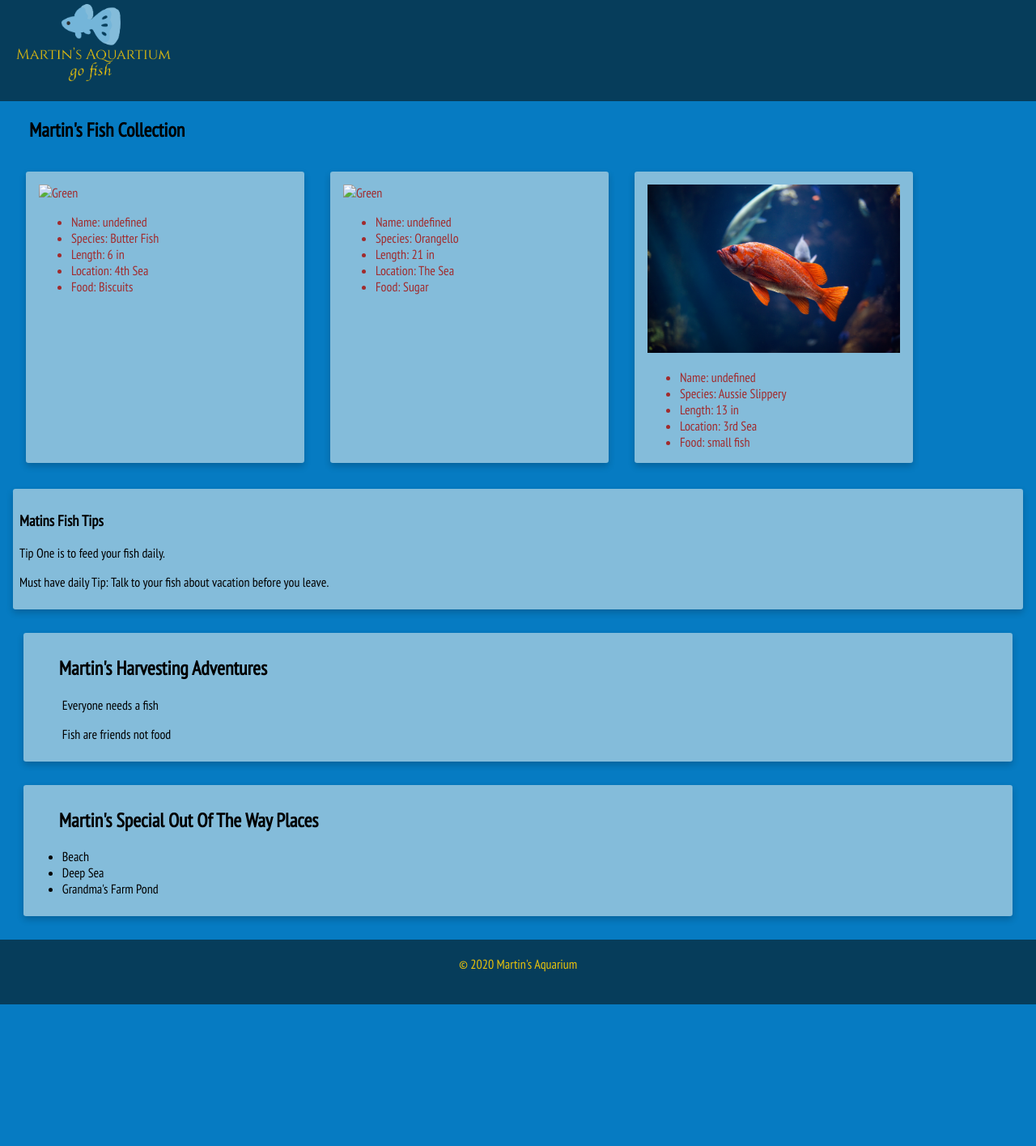
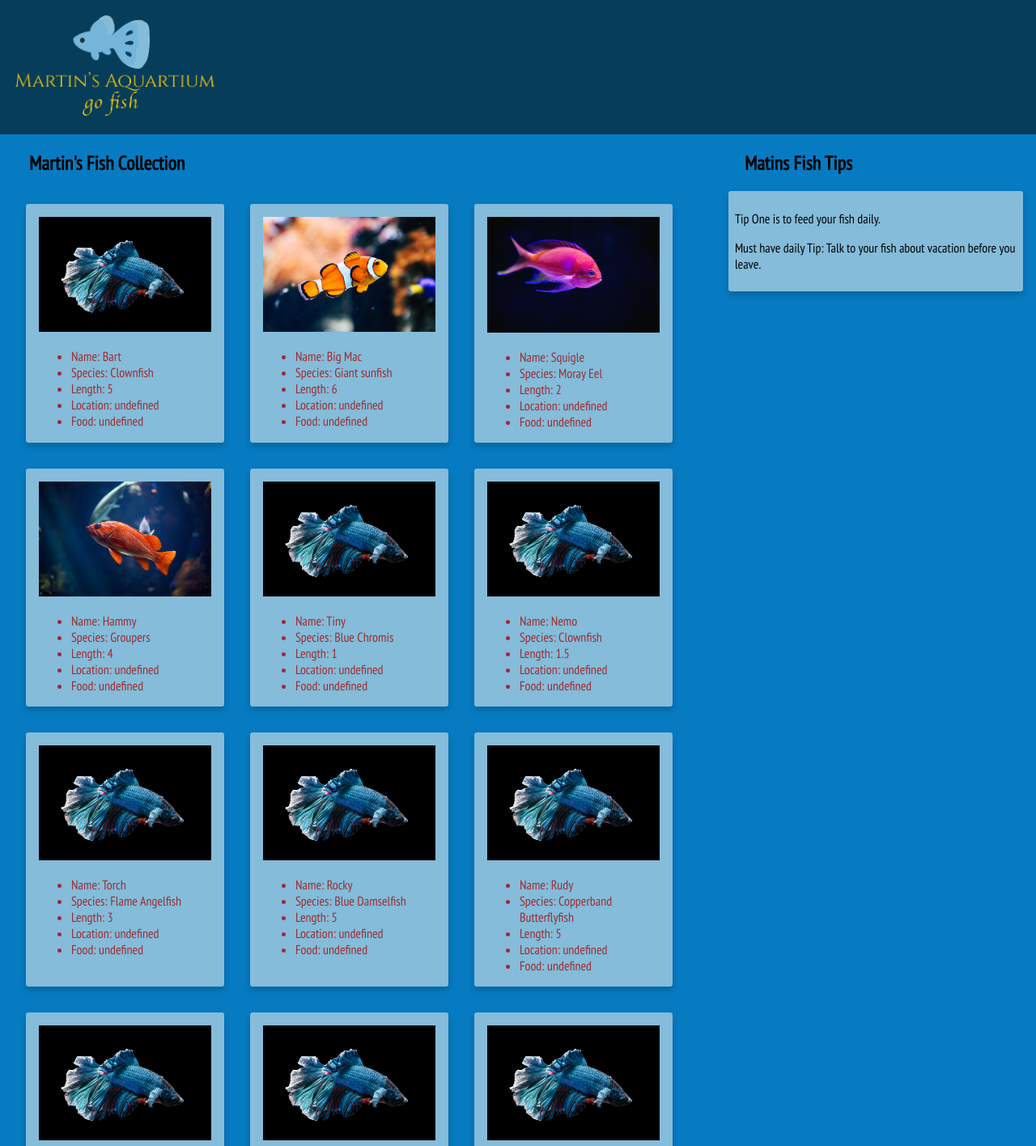
Before and after one commit to sageklein/Sages-Martins-Aquarium, a plain HTML site: page index.html in a window 1280 px wide. Shown: the part 15-1431 px from the top of the page at 81% size. Before the commit the page ends 1256 px from the top, so only its background shows below. Drawn offline with Linux system fonts and the light colour scheme; files whose address does not match are found by name.

Commit message:
fixed broken image and section alignment

```diff
--- a/css/main.css
+++ b/css/main.css
@@ -4,22 +4,28 @@ body {
 margin: 0;
 }
 
-
 h2{
 padding-left: 1.5em ;
-
 }
 
 #fishTank {
 display: flex;
-	flex-wrap: nowrap;
-	margin: 1em;
+flex-direction: row;
+}
+
+.pageColumnLeft{
+width: 75%;
+}
+
+.pageColumnRight{
+width: 25%;
 }
 
 .fishList{
-	flex: 3;
 display: flex;
+flex-direction: row;
 flex-wrap: wrap;
+margin: 1em;
 }
 
 .fishList-card {
@@ -33,14 +39,10 @@ h2{
 border-radius: .2em;
 }
 
-.card-image {
-
-}
-
 .fish-image {
 width: 100%;
+padding-top: 1em;
 height: auto;
-	padding-top: 1em;
 }
 
 .block-container {
@@ -53,11 +55,11 @@ h2{
 }
 
 img {
-    height: 6em;
+width: 20%;
+padding-top: 1em;
 }
 
 aside {
-	flex: 1;
 background-color: #84BCDA;
 box-shadow: 0 4px 8px 0 rgba(0,0,0,0.2);
 padding: .5em;
@@ -81,7 +83,7 @@ aside {
 color: #ECC30B;
 text-align: left;
 padding-bottom: 3em ;
-    padding: 20px;
+padding: 18px;
 }
 
 /* body {
--- a/index.html
+++ b/index.html
@@ -3,7 +3,7 @@
 <head>
 	<meta charset="UTF-8">
 	<meta name="viewport" content="width=device-width, initial-scale=1.0">
-	<title>Martins Awesome Aquarium</title>
+	<title>Martin's Aquarium</title>
 <link href="https://fonts.googleapis.com/css2?family=PT+Sans+Narrow&display=swap" rel="stylesheet">
 	<link rel="stylesheet" href="css/main.css">
 </head>
@@ -16,16 +16,15 @@
 				<img src="images/martinslogo.png" alt="Martins Aquarium">
 			</div>
 		</header>
-		<section>
-			<h2>Martin's Fish Collection</h2>
-			<div id="fishTank">
-				<section id="fishList">
-				</section>
-				<!--fish tank holds the list and aside-->
-
-				</div>
+<div id="fishTank">
+			<div class="pageColumnLeft">
+				<h2>Martin's Fish Collection</h2>
+				<div id="fishList">
+			</div>
+			</div>
+			<div class="pageColumnRigt">
+			<h2>Matins Fish Tips</h2>
 				<aside>
-					<h3>Matins Fish Tips</h3>
 					<div>
 						<p>Tip One is to feed your fish daily.</p>
 					</div>
@@ -34,8 +33,7 @@
 					</div>
 				</aside>
 			</div>
-			<!-- End of fishTank -->
-		</section>
+</div>
 		<section>
 			<div class="block-container">
 			<h2>Martin's Harvesting Adventures</h2>
@@ -54,7 +52,7 @@
 			</section>
 		</section>
 		<div class="footer-container">
-		<footer>&copy; 2020 Martin's Aquarium</footer>
+		<footer>&copy; Sage Klein 2021 Martin's Aquarium</footer>
 		</div>
 	</main>
 	<script type="module" src="scripts/main.js"></script>
--- a/scripts/Fish.js
+++ b/scripts/Fish.js
@@ -2,11 +2,10 @@
  *  Fish which renders individual fish objects as HTML
  */
 export const Fish = (fish) => {
-	console.log("fish", fish);
         return `
         <section class="fishList-card">
-            <div>
-            <img class="fish-image" src="image/${fish.image}" alt="${fish.imageAlt}" />
+                <div class="card-container">
+                <img class="fish-image" src="images/${fish.image}" alt="${fish.species}">
                 </div>
                 <ul>
                 <li>Name: ${fish.givenName}</li>
--- a/scripts/FishDataProvider.js
+++ b/scripts/FishDataProvider.js
@@ -1,30 +1,151 @@
+/*
+ *  To get you started, here's some properties of Bart.
+ *  You need to add more properties to complete his
+ *  representation as an object. Then add all the other
+ *  fish to the collection.
+ */
 const fishCollection = [
 	{
-		image: "bluefish.jpeg",
-		imageAlt: "Green",
-		species: "Butter Fish",
-		length: "6 in",
-		food: "Biscuits",
-		location: "4th Sea",
+		givenName: "Bart",
+		length: 5,
+		diet: "crustaceans",
+		species: "Clownfish",
+		harvestLocation: "Petco",
+		image: "bluefish.jpg",
 	},
 	{
-		image: "bluefish.jpg",
-		imageAlt: "Green",
-		species: "Orangello",
-		length: "21 in",
-		food: "Sugar",
-		location: "The Sea",
+		givenName: "Big Mac",
+		length: 6,
+		diet: "jellyfish",
+		species: "Giant sunfish",
+		harvestLocation: "Sam's Club Reef",
+		image: "stripefish.jpeg",
 	},
 	{
+		givenName: "Squigle",
+		length: 2,
+		diet: "smaller fish",
+		species: "Moray Eel",
+		harvestLocation: "Ole Dan's boat wreck",
+		image: "pinkfish.jpeg",
+	},
+	{
+		givenName: "Hammy",
+		length: 4,
+		diet: "just about everything",
+		species: "Groupers",
+		harvestLocation: "Jimmy's big boi fishin' spot",
 		image: "orangefish.jpeg",
-		imageAlt: "Green",
-		species: "Aussie Slippery",
-		length: "13 in",
-		food: "small fish",
-		location: "3rd Sea",
+	},
+	{
+		givenName: "Tiny",
+		length: 1,
+		diet: "plankton",
+		species: "Blue Chromis",
+		harvestLocation: "Young Dan's boat wreck",
+		image: "bluefish.jpg",
+	},
+	{
+		givenName: "Nemo",
+		species: "Clownfish",
+		length: 1.5,
+		diet: "Copepods",
+		harvestLocation: "Orlando, FL",
+		image: "bluefish.jpg",
+	},
+	{
+		givenName: "Torch",
+		species: "Flame Angelfish",
+		length: 3,
+		diet: "Mealworms",
+		harvestLocation: "San Jose, CA",
+		image: "bluefish.jpg",
+	},
+	{
+		givenName: "Rocky",
+		species: "Blue Damselfish",
+		length: 5,
+		diet: "Copepods",
+		harvestLocation: "Destin, FL",
+		image: "bluefish.jpg",
+	},
+	{
+		givenName: "Rudy",
+		species: "Copperband Butterflyfish",
+		length: "5",
+		diet: "Mealworms",
+		harvestLocation: "Costa Rica",
+		image: "bluefish.jpg",
+	},
+	{
+		givenName: "Simba",
+		species: "Lionfish",
+		length: 6,
+		diet: "Mealworms",
+		harvestLocation: "Argentina",
+		image: "bluefish.jpg",
+	},
+	{
+		givenName: "Mr. Freeze",
+		species: "Blue Tang",
+		length: 6,
+		diet: "Mealworms",
+		harvestLocation: "Costa Rica",
+		image: "bluefish.jpg",
+	},
+	{
+		givenName: "Frodo",
+		species: "Yellow Tang",
+		length: 15,
+		diet: "Mealworms",
+		harvestLocation: "Honolulu, HI",
+		image: "bluefish.jpg",
 	},
 ];
 
+// export a function that will return a copy of the original array
+// this uses the slice method to make the copy
+// slice reference https://www.w3schools.com/jsref/jsref_slice_array.asp
 export const useFish = () => {
-return fishCollection.slice()
+    return fishCollection.slice();
 }
+
+export const makeMostHolyFish = () => {
+	//3,6,9
+	const mostHolyFishArray = [];
+
+	for(const theFish of fishCollection){
+		if(theFish.length % 3 === 0){
+			mostHolyFishArray.push(theFish);
+		}
+	}
+	console.log("mostHolyFishArray", mostHolyFishArray);
+	return mostHolyFishArray;
+}
+
+export const makeSoldierFish = () => {
+	//5,10,   20,
+	const soldierArray = [];
+	for(const fishObj of fishCollection){
+		//divisible by 5 but don't include the 3
+		if(fishObj.length % 5 === 0 && fishObj.length % 3 !== 0){
+			soldierArray.push(fishObj);
+		}
+
+	}
+	console.log("soldierArray", soldierArray);
+	return soldierArray;
+}
+
+export const makeUnworthy = () => {
+	//not divisible by 3 or 5
+	const unworthyArray = [];
+	for (const fishObj of fishCollection){
+		if(fishObj.length % 5 !== 0 && fishObj.length % 3 !== 0){
+			unworthyArray.push(fishObj);
+		}
+	}
+	console.log("unworthyArray", unworthyArray);
+	return unworthyArray;
+
+}
--- a/scripts/FishList.js
+++ b/scripts/FishList.js
@@ -10,7 +10,6 @@ export const FishList = () => {
 	for (const fish of fishes) {
 		fishHTMLRepresentations += Fish(fish);
 	}
-	console.log("fishHTMLRepresentations", fishHTMLRepresentations);
 	// Add a section, and all of the fish to the DOM
 	contentElement.innerHTML += `
         <article class="fishList">
```
Lines whose indentation alone changed are shown as unchanged.
